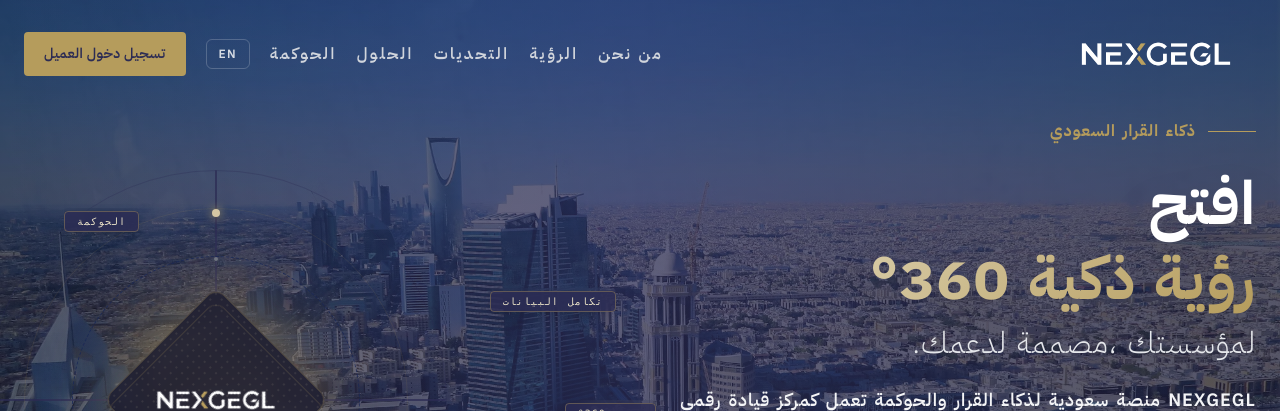
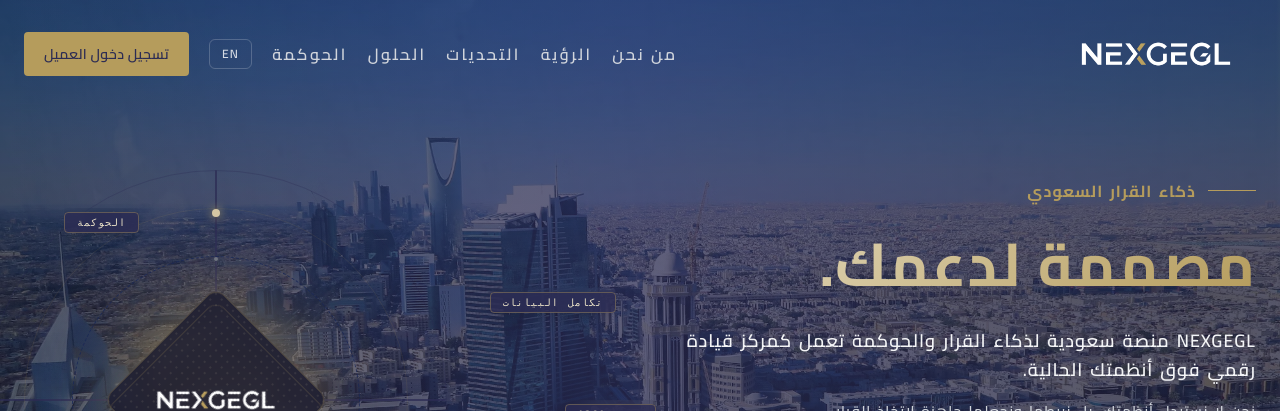
Before and after one commit to Nexgegl/nexgegl-site, a Next.js app: page /ar in a window 1280 px wide. Shown: the top 411 px of the page. Built offline with nearby package versions, Linux system fonts and the light colour scheme.

Commit message:
fix: arabic font, update vision & mission, unify contact, remove 360 wording

```diff
--- a/app/[lang]/(site)/components/ExperienceSection.tsx
+++ b/app/[lang]/(site)/components/ExperienceSection.tsx
@@ -98,9 +98,9 @@ export default function ExperienceSection({ dict }: { dict: Dictionary }) {
                       {itemContent.title}
                     </h3>
 
-                    <div className="h-[1px] w-full bg-navy-600 mb-4 group-hover:bg-gold-500/50 transition-colors" />
-                    <p className="text-sm text-gray-300 leading-relaxed opacity-0 translate-y-4 group-hover:opacity-100 group-hover:translate-y-0 transition-all">
-                      {itemContent.desc}
+                    <div className="h-[1px] w-full bg-navy-600 mb-4 bg-gold-500/50 transition-colors" />
+                    <p className="text-sm text-gray-300 leading-relaxed translate-y-4 opacity-100 group-hover:translate-y-0 transition-all">
+                      {/* {itemContent.desc} */}
                     </p>
                   </div>
                 </motion.div>
--- a/app/[lang]/(site)/components/Hero.tsx
+++ b/app/[lang]/(site)/components/Hero.tsx
@@ -83,15 +83,11 @@ export default function Hero({
 
             {/* Titles */}
             <h1 className="text-4xl md:text-6xl font-extrabold text-white leading-tight tracking-tight mb-6 drop-shadow-2xl">
-              <span className="block opacity-0 animate-fade-in-up delay-100">
-                {dict.Landing.hero.title.line1}
-              </span>
+
               <span className="block text-gradient-gold delay-200">
-                {dict.Landing.hero.title.highlight}
-              </span>
-              <span className="block opacity-0 animate-fade-in-up delay-300 mt-2 text-2xl md:text-3xl text-gray-200 font-light">
                 {dict.Landing.hero.title.line2}
               </span>
+
             </h1>
 
             {/* Description */}
--- a/app/[lang]/(site)/components/VisualComponents.tsx
+++ b/app/[lang]/(site)/components/VisualComponents.tsx
@@ -162,27 +162,36 @@ export const TechImageFrame: React.FC<TechImageFrameProps> = ({
   statLabel,
   color = "gold",
 }) => {
+  const [active, setActive] = useState(false);
+
   const borderColor = color === "gold" ? "border-gold-500" : "border-white";
   const textColor = color === "gold" ? "text-gold-400" : "text-white";
   const bgColor = color === "gold" ? "bg-gold-500" : "bg-white";
 
   return (
     <div
-      className={`relative group overflow-hidden rounded-sm border border-navy-700 bg-navy-950 ${className}`}
+      className={`
+        relative overflow-hidden rounded-sm border border-navy-700 bg-navy-950
+        ${active ? "is-active" : ""}
+        ${className}
+      `}
+      onTouchStart={() => setActive(true)}
+      onTouchEnd={() => setActive(false)}
+      onMouseEnter={() => setActive(true)}
+      onMouseLeave={() => setActive(false)}
     >
       {/* Base Image */}
      <img
       src={typeof src === "string" ? src : src.src}
       alt={alt}
-        className="
+      className={`
         w-full h-full object-cover
         opacity-70 scale-[1.04] grayscale
         transition-all duration-[1200ms] ease-out
-          group-hover:opacity-100
-          group-hover:scale-100
-          group-hover:grayscale-0
-        "
+        ${active && "opacity-100 scale-100 grayscale-0"}
+      `}
     />
+
 
       {/* Dark Overlay */}
       <div
--- a/app/[lang]/layout.tsx
+++ b/app/[lang]/layout.tsx
@@ -1,5 +1,5 @@
 import { ReactNode } from "react";
-import { Montserrat, IBM_Plex_Sans_Arabic } from "next/font/google";
+import { Montserrat, Cairo } from "next/font/google";
 
 const montserrat = Montserrat({
   subsets: ["latin"],
@@ -7,7 +7,7 @@ const montserrat = Montserrat({
   variable: "--font-en",
 });
 
-const arabicFont = IBM_Plex_Sans_Arabic({
+const arabicFont = Cairo({
   subsets: ["arabic"],
   weight: ["300", "400", "500", "600", "700"],
   variable: "--font-ar",
--- a/app/dictionaries/ar.ts
+++ b/app/dictionaries/ar.ts
@@ -18,9 +18,7 @@ export const ar = {
       branding: "ذكاء القرار السعودي",
 
       title: {
-        line1: "افتح",
-        highlight: "رؤية ذكية 360°",
-        line2: "لمؤسستك ،مصممة لدعمك.",
+        line2: "مصممة لدعمك.",
       },
 
       description: {
@@ -294,7 +292,7 @@ export const ar = {
         email: "info@nexgegl.com",
         website: "https://www.nexgegl.com",
         websiteLabel: "www.nexgegl.com",
-        phone: "+966 53 979 6996",
+        phone: "9666537976996+",
       },
 
       platform: {
--- a/app/dictionaries/en.ts
+++ b/app/dictionaries/en.ts
@@ -18,9 +18,7 @@ export const en = {
       branding: "Saudi Decision Intelligence",
 
       title: {
-        line1: "Unlock a",
-        highlight: "360° Intelligent View",
-        line2: "of Your Organization, Designed to support.",
+        line2: " Designed to support.",
       },
 
       description: {
@@ -295,7 +293,7 @@ export const en = {
         email: "info@nexgegl.com",
         website: "https://www.nexgegl.com",
         websiteLabel: "www.nexgegl.com",
-        phone: "+966 53 979 6996",
+        phone: "+9666537976996",
       },
 
       platform: {
```
Lines whose indentation alone changed are shown as unchanged.
